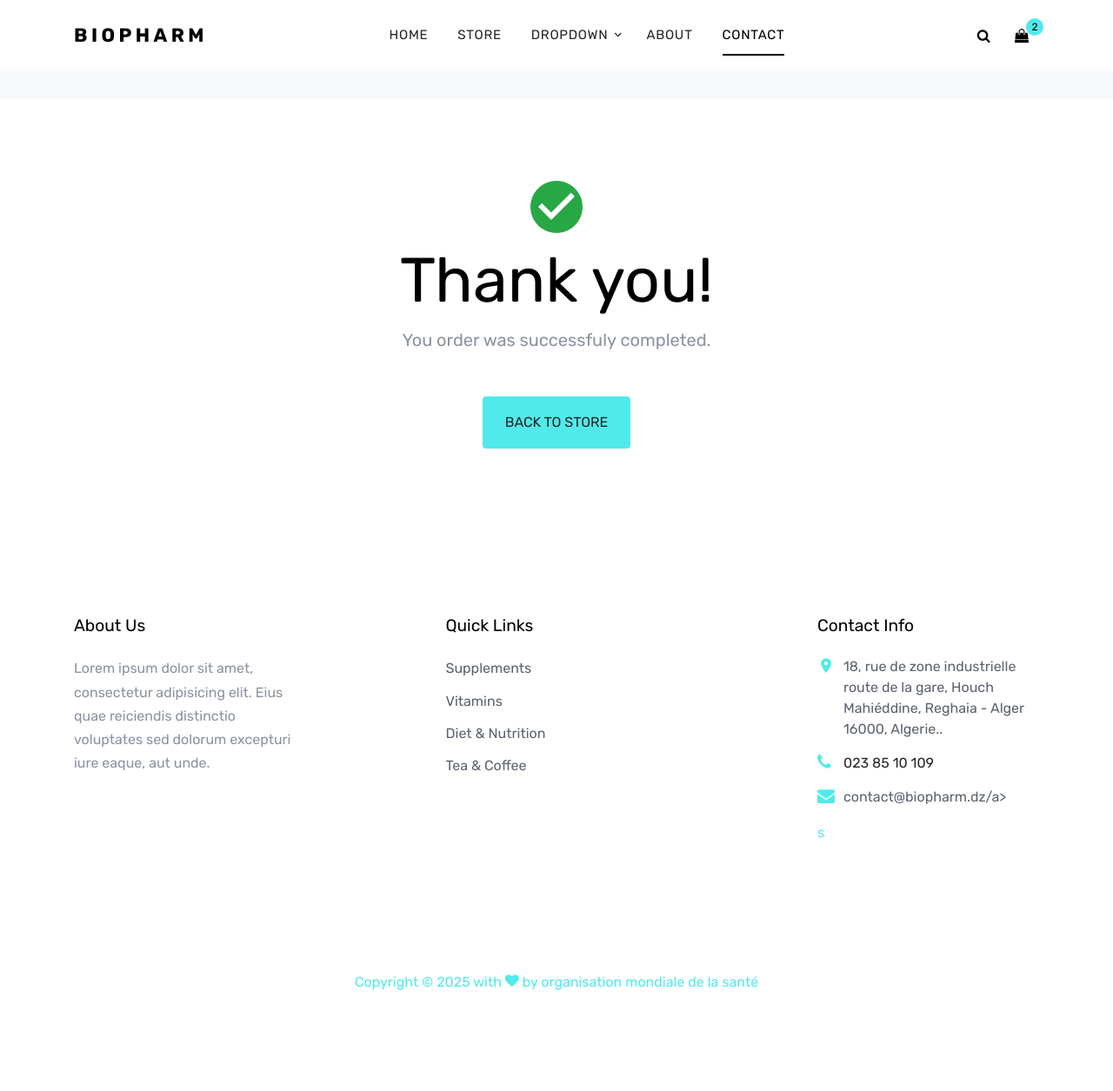
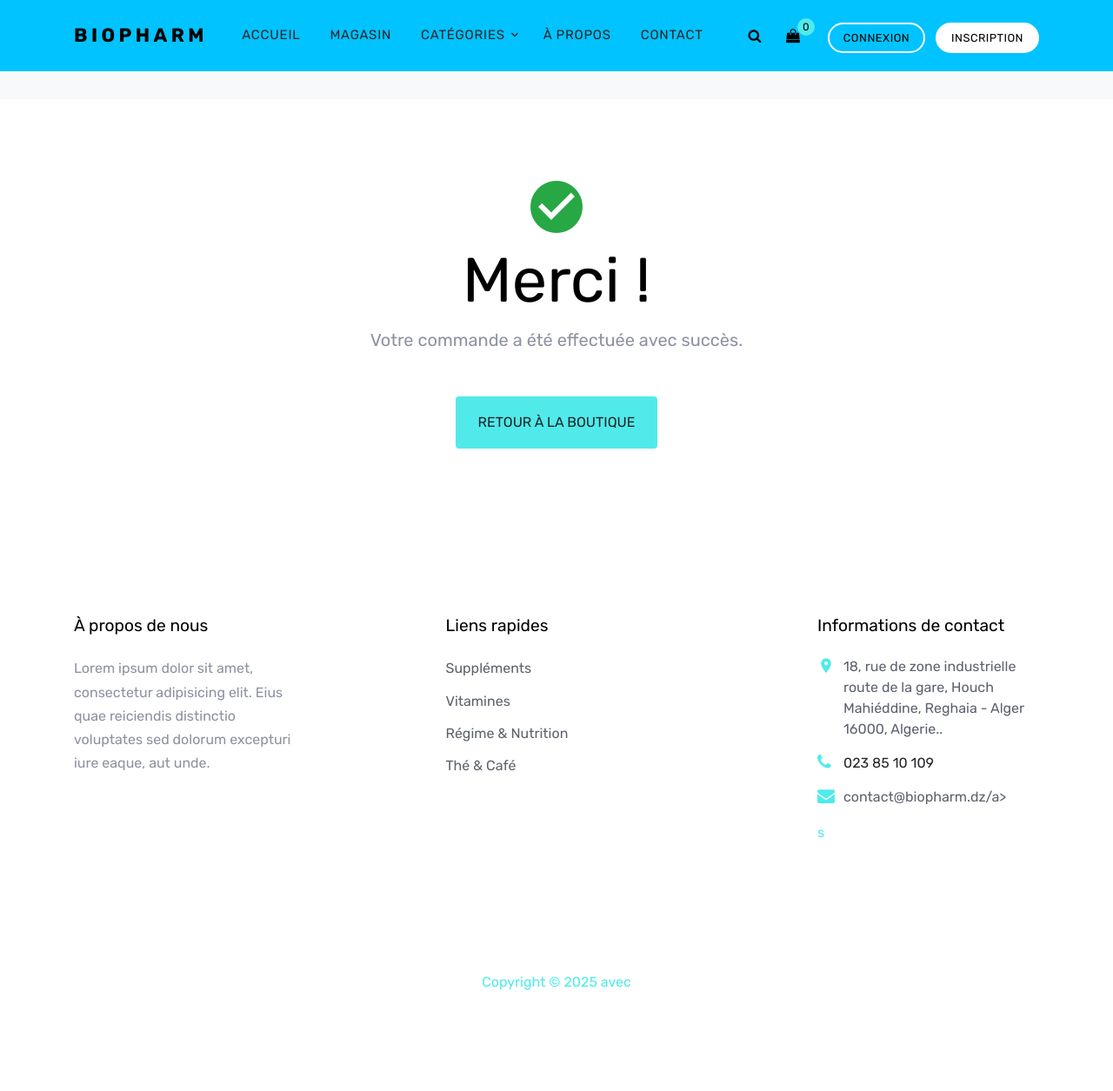
Before and after one commit to lamia-blh/pharmavie, a PHP site: page /thankyou.html in a window 1280 px wide. Shown: the whole page at 87% size. Run offline with PHP 8.4, Linux system fonts and the light colour scheme; some web fonts are replaced.

Commit message:
Identify the English text in each file.

```diff
--- a/css/style.css
+++ b/css/style.css
@@ -10,7 +10,7 @@ body {
   color: #fff; }
 
 ::selection {
-  background: #000;
+  background: #d31515;
   color: #fff; }
 
 a {
@@ -21,13 +21,16 @@ a {
     text-decoration: none; }
 
 .text-black {
-  color: #000; }
+  color: #000;
+
+}
+
 
 .site-wrap:before {
   -webkit-transition: .3s all ease-in-out;
   -o-transition: .3s all ease-in-out;
   transition: .3s all ease-in-out;
-  background: rgba(0, 0, 0, 0.6);
+  background: rgba(34, 10, 100, 0.6);
   content: "";
   position: absolute;
   z-index: 2000;
--- a/shared/header.html
+++ b/shared/header.html
@@ -3,7 +3,7 @@
     <div class="container">
       <a href="#" class="search-close js-search-close"><span class="icon-close2"></span></a>
       <form action="#" method="post" id="search-form">
-        <input type="text" class="form-control" id="search-input" placeholder="Search products by name...">
+        <input type="text" class="form-control" id="search-input" placeholder="Rechercher des produits par nom...">
       </form>
     </div>
   </div>
@@ -18,10 +18,10 @@
       <div class="main-nav d-none d-lg-block">
         <nav class="site-navigation text-right text-md-center" role="navigation">
           <ul class="site-menu js-clone-nav d-none d-lg-block">
-            <li><a href="index.html">Home</a></li>
-            <li><a href="shop.html">Store</a></li>
+            <li><a href="index.html">Accueil</a></li>
+            <li><a href="shop.html">Magasin</a></li>
             <li class="has-children">
-              <a href="#">Categories</a>
+              <a href="#">Catégories</a>
               <ul class="dropdown">
                 <li><a href="shop.html?category=Cardiovasculaire%20et%20métabolisme">Cardiovasculaire et métabolisme</a></li>
                 <li><a href="shop.html?category=Dermatologie">Dermatologie</a></li>
@@ -32,7 +32,7 @@
                 <li><a href="shop.html?category=Rhumatologie">Rhumatologie</a></li>
               </ul>
             </li>
-            <li><a href="about.html">About</a></li>
+            <li><a href="about.html">À propos</a></li>
             <li><a href="contact.html">Contact</a></li>
           </ul>
         </nav>
@@ -44,8 +44,8 @@
           <span class="number" id="cart-count">0</span>
         </a>
         <div id="auth-buttons" class="d-inline-block ml-3">
-          <a href="login.html" class="btn btn-sm auth-btn login-btn">Login</a>
-          <a href="signup.html" class="btn btn-sm auth-btn signup-btn">Sign Up</a>
+          <a href="login.html" class="btn btn-sm auth-btn login-btn">Connexion</a>
+          <a href="signup.html" class="btn btn-sm auth-btn signup-btn">Inscription</a>
         </div>
         <a href="#" class="site-menu-toggle js-menu-toggle ml-3 d-inline-block d-lg-none"><span class="icon-menu"></span></a>
       </div>
@@ -132,13 +132,13 @@
 
       if (user) {
         authButtons.innerHTML = `
-          <span class="mr-3">Welcome, ${user.firstName}</span>
-          <a href="#" onclick="handleLogout()" class="btn btn-sm btn-outline-primary">Logout</a>
+          <span class="mr-3">Bienvenue, ${user.firstName}</span>
+          <a href="#" onclick="handleLogout()" class="btn btn-sm btn-outline-primary">Déconnexion</a>
         `;
       } else {
         authButtons.innerHTML = `
-          <a href="login.html" class="btn btn-sm auth-btn login-btn">Login</a>
-          <a href="signup.html" class="btn btn-sm auth-btn signup-btn">Sign Up</a>
+          <a href="login.html" class="btn btn-sm auth-btn login-btn">Connexion</a>
+          <a href="signup.html" class="btn btn-sm auth-btn signup-btn">Inscription</a>
         `;
       }
     }
--- a/thankyou.html
+++ b/thankyou.html
@@ -27,64 +27,26 @@
   <div class="site-wrap">
 
 
-    <div class="site-navbar py-2">
+    <div class="site-wrap">
 
-      <div class="search-wrap">
-        <div class="container">
-          <a href="#" class="search-close js-search-close"><span class="icon-close2"></span></a>
-          <form action="#" method="post">
-            <input type="text" class="form-control" placeholder="Search keyword and hit enter...">
-          </form>
-        </div>
-      </div>
-
-      <div class="container">
-        <div class="d-flex align-items-center justify-content-between">
-          <div class="logo">
-            <div class="site-logo">
-              <a href="index.html" class="js-logo-clone">Biopharm</a>
-            </div>
-          </div>
-          <div class="main-nav d-none d-lg-block">
-            <nav class="site-navigation text-right text-md-center" role="navigation">
-              <ul class="site-menu js-clone-nav d-none d-lg-block">
-                <li><a href="index.html">Home</a></li>
-                <li><a href="shop.html">Store</a></li>
-                <li class="has-children">
-                  <a href="#">Dropdown</a>
-                  <ul class="dropdown">
-                    <li><a href="#">Supplements</a></li>
-                    <li class="has-children">
-                      <a href="#">Vitamins</a>
-                      <ul class="dropdown">
-                        <li><a href="#">Supplements</a></li>
-                        <li><a href="#">Vitamins</a></li>
-                        <li><a href="#">Diet &amp; Nutrition</a></li>
-                        <li><a href="#">Tea &amp; Coffee</a></li>
-                      </ul>
-                    </li>
-                    <li><a href="#">Diet &amp; Nutrition</a></li>
-                    <li><a href="#">Tea &amp; Coffee</a></li>
-
-                  </ul>
-                </li>
-                <li><a href="about.html">About</a></li>
-                <li class="active"><a href="contact.html">Contact</a></li>
-              </ul>
-            </nav>
-          </div>
-          <div class="icons">
-            <a href="#" class="icons-btn d-inline-block js-search-open"><span class="icon-search"></span></a>
-            <a href="cart.html" class="icons-btn d-inline-block bag">
-              <span class="icon-shopping-bag"></span>
-              <span class="number">2</span>
-            </a>
-            <a href="#" class="site-menu-toggle js-menu-toggle ml-3 d-inline-block d-lg-none"><span
-                class="icon-menu"></span></a>
-          </div>
-        </div>
-      </div>
-    </div>
+      <div id="header"></div>
+      <script>
+        fetch('shared/header.html')
+          .then(response => response.text())
+          .then(data => {
+            document.getElementById('header').innerHTML = data;
+            const currentPath = window.location.pathname.split('/').pop();
+            const menuItems = document.querySelectorAll('.site-menu a');
+            menuItems.forEach(item => {
+              if (item.getAttribute('href') === currentPath) {
+                item.parentElement.classList.add('active');
+              } else {
+                item.parentElement.classList.remove('active');
+              }
+            });
+          })
+          .catch(error => console.error('Error loading header:', error));
+      </script>
 
     <div class="bg-light py-3">
       <div class="container">
@@ -96,9 +58,9 @@
         <div class="row">
           <div class="col-md-12 text-center">
             <span class="icon-check_circle display-3 text-success"></span>
-            <h2 class="display-3 text-black">Thank you!</h2>
-            <p class="lead mb-5">You order was successfuly completed.</p>
-            <p><a href="shop.html" class="btn btn-md height-auto px-4 py-3 btn-primary">Back to store</a></p>
+            <h2 class="display-3 text-black">Merci !</h2>
+            <p class="lead mb-5">Votre commande a été effectuée avec succès.</p>
+            <p><a href="shop.html" class="btn btn-md height-auto px-4 py-3 btn-primary">Retour à la boutique</a></p>
           </div>
         </div>
       </div>
@@ -111,25 +73,25 @@
           <div class="col-md-6 col-lg-3 mb-4 mb-lg-0">
 
             <div class="block-7">
-              <h3 class="footer-heading mb-4">About Us</h3>
+              <h3 class="footer-heading mb-4">À propos de nous</h3>
               <p>Lorem ipsum dolor sit amet, consectetur adipisicing elit. Eius quae reiciendis distinctio voluptates
                 sed dolorum excepturi iure eaque, aut unde.</p>
             </div>
 
           </div>
           <div class="col-lg-3 mx-auto mb-5 mb-lg-0">
-            <h3 class="footer-heading mb-4">Quick Links</h3>
+            <h3 class="footer-heading mb-4">Liens rapides</h3>
             <ul class="list-unstyled">
-              <li><a href="#">Supplements</a></li>
-              <li><a href="#">Vitamins</a></li>
-              <li><a href="#">Diet &amp; Nutrition</a></li>
-              <li><a href="#">Tea &amp; Coffee</a></li>
+              <li><a href="#">Suppléments</a></li>
+              <li><a href="#">Vitamines</a></li>
+              <li><a href="#">Régime &amp; Nutrition</a></li>
+              <li><a href="#">Thé &amp; Café</a></li>
             </ul>
           </div>
 
           <div class="col-md-6 col-lg-3">
             <div class="block-5 mb-5">
-              <h3 class="footer-heading mb-4">Contact Info</h3>
+              <h3 class="footer-heading mb-4">Informations de contact</h3>
               <ul class="list-unstyled">
                 <li class="address"><a href="adrs://">18, rue de zone industrielle route de la gare, Houch Mahiéddine, Reghaia - Alger 16000, Algerie..</a></li>
                 <li class="phone"><a href="tel://2135572195"> </a>023 85 10 109</li>
@@ -147,27 +109,4 @@
               <!-- Link back to Colorlib can't be removed. Template is licensed under CC BY 3.0. -->
               Copyright &copy;
               <script>document.write(new Date().getFullYear());</script>
-              with <i class="icon-heart" aria-hidden="true"></i> by <a href="https://www.who.int/fr" target="_blank"
-                class="text-primary">organisation mondiale de la santé</a>
-              <!-- Link back to Colorlib can't be removed. Template is licensed under CC BY 3.0. -->
-            </p>
-          </div>
-
-        </div>
-      </div>
-    </footer>
-  </div>
-
-  <script src="js/jquery-3.3.1.min.js"></script>
-  <script src="js/jquery-ui.js"></script>
-  <script src="js/popper.min.js"></script>
-  <script src="js/bootstrap.min.js"></script>
-  <script src="js/owl.carousel.min.js"></script>
-  <script src="js/jquery.magnific-popup.min.js"></script>
-  <script src="js/aos.js"></script>
-
-  <script src="js/main.js"></script>
-
-</body>
-
-</html>
+              avec <i class="icon-heart
```
Also changed, not shown: about.html (+16 -16 lines), cart.html (+23 -24 lines), contact.html (+13 -13 lines), index.html (+19 -19 lines), shop-single.html (+23 -23 lines), shop.html (+14 -14 lines), valentines.html (deleted, +0 -124 lines).
